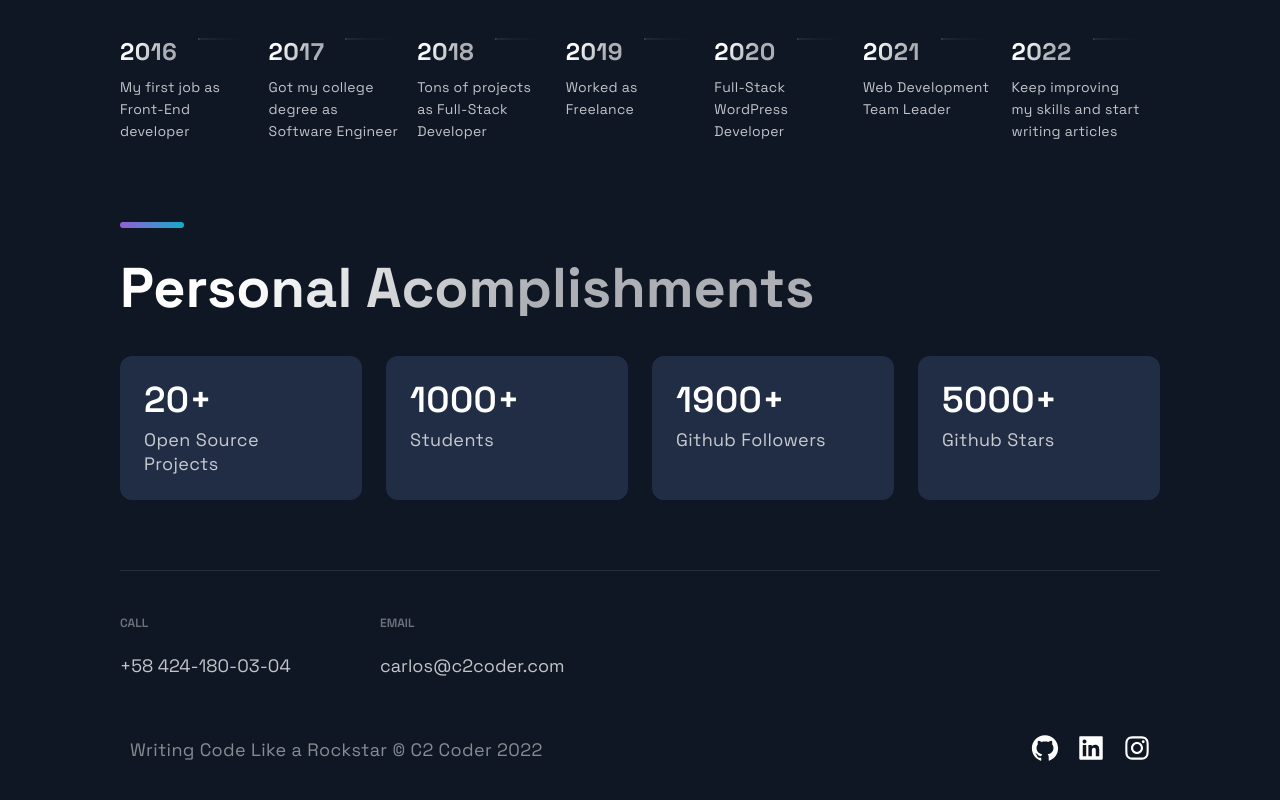
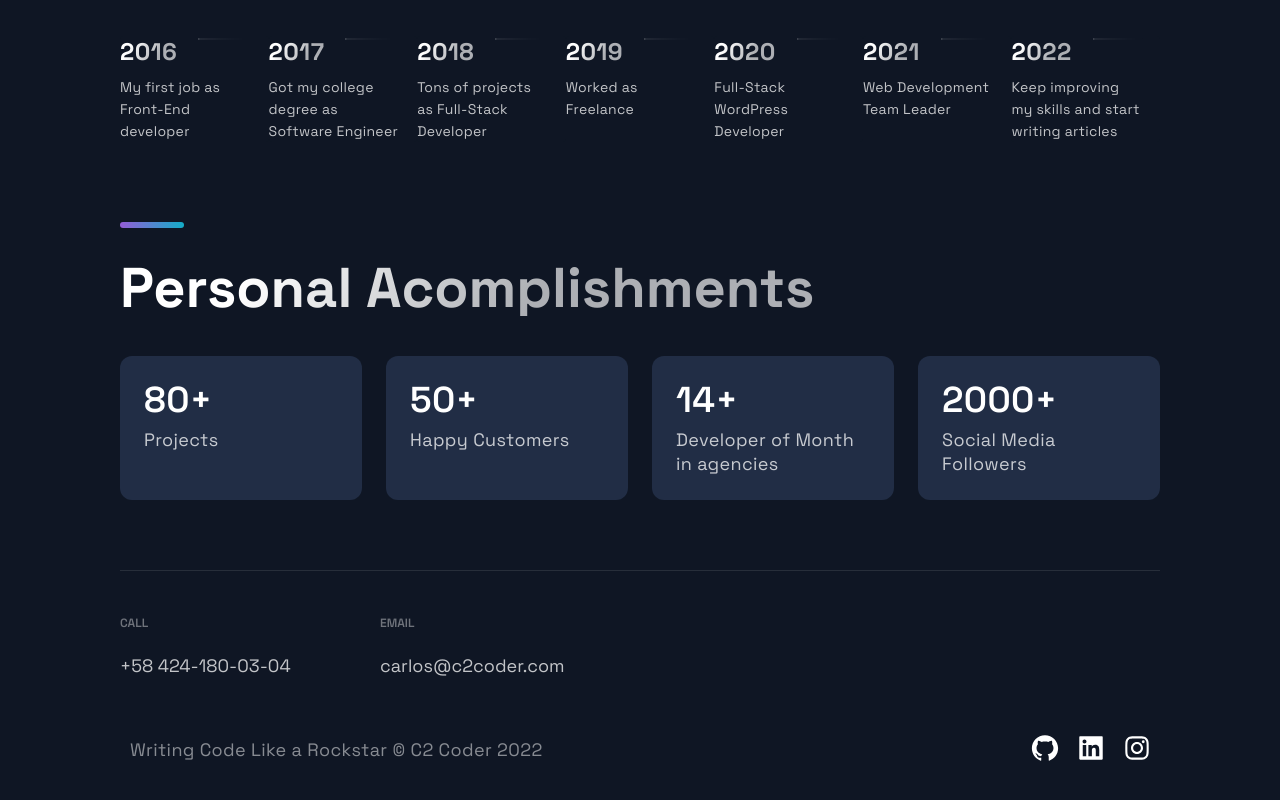
Before and after one commit to cecarmona/c2coder-portfolio, a Next.js app: page / in a window 1280 px wide. Shown: the part 3082-3882 px from the top of the page. Built offline with nearby package versions, Linux system fonts and the light colour scheme.

Commit message:
Acomplishments Update

```diff
--- a/src/components/Acomplishments/Acomplishments.js
+++ b/src/components/Acomplishments/Acomplishments.js
@@ -4,10 +4,10 @@ import { Section, SectionDivider, SectionTitle } from '../../styles/GlobalCompon
 import { Box, Boxes, BoxNum, BoxText } from './AcomplishmentsStyles';
 
 const data = [
-  { number: 20, text: 'Open Source Projects'},
-  { number: 1000, text: 'Students', },
-  { number: 1900, text: 'Github Followers', },
-  { number: 5000, text: 'Github Stars', }
+  { number: 80, text: 'Projects'},
+  { number: 50, text: 'Happy Customers', },
+  { number: 14, text: 'Developer of Month in agencies', },
+  { number: 2000, text: 'Social Media Followers', }
 ];
 
 const Acomplishments = () => (
```
